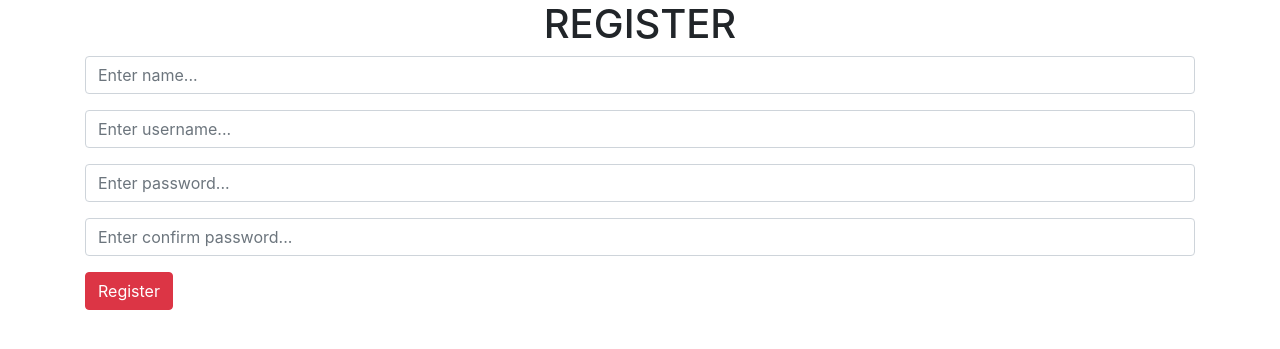
After one commit to huyenkhanh295/saleappv1, a Flask app: page /register in a window 1280 px wide. The commit adds this page. Shown: the top 349 px of the page. Run offline with Flask 2, Linux system fonts and the light colour scheme; some libraries are stand-ins or nearby versions.

Commit message:
register

```diff
--- a/app/main.py
+++ b/app/main.py
@@ -160,5 +160,22 @@ def logout():
     return redirect(url_for("index"))
 
 
+@app.route("/register", methods=["get", "post"])
+def register():
+    err_msg = ""
+    if request.method == "POST":
+        name = request.form.get("name")
+        username = request.form.get("username")
+        password = request.form.get("password")
+        confirm = request.form.get("confirm")
+
+        if password.strip() != confirm.strip():
+            err_msg = "The password does not match!"
+        else:
+            pass
+
+    return render_template("register.html", err_msg=err_msg)
+
+
 if __name__ == "__main__":
     app.run(debug=False)
--- a/app/templates/index.html
+++ b/app/templates/index.html
@@ -13,6 +13,7 @@
     <h3><a href="{{ url_for('logout') }}">Logout</a></h3>
     {% else %}
     <h3><a href="{{ url_for('login') }}">Login</a></h3>
+    <h3><a href="{{ url_for('register') }}">Register</a></h3>
     {% endif %}
     <ul>
         <li><a href="{{ url_for('products_list') }}">Tất cả</a></li>
--- /dev/null
+++ b/app/templates/register.html
@@ -0,0 +1,40 @@
+<!DOCTYPE html>
+<html lang="en">
+<head>
+    <meta charset="UTF-8">
+    <title>Title</title>
+    <link rel="stylesheet"
+          href="https://stackpath.bootstrapcdn.com/bootstrap/4.5.0/css/bootstrap.min.css" integrity="sha384-9aIt2nRpC12Uk9gS9baDl411NQApFmC26EwAOH8WgZl5MYYxFfc+NcPb1dKGj7Sk" crossorigin="anonymous">
+</head>
+<body>
+    <div class="container">
+        <h1 class="text-center">REGISTER</h1>
+        {% if err_msg %}
+        <div class="alert alert-danger">
+            {{ err_msg }}
+        </div>
+        {% endif %}
+        <form method="post">
+            <div class="form-group">
+                <input type="text" name="name" required class="form-control" placeholder="Enter name..."/>
+            </div>
+            <div class="form-group">
+                <input type="text" name="username" required class="form-control" placeholder="Enter username..."/>
+            </div>
+            <div class="form-group">
+                <input type="password" name="password" required class="form-control" placeholder="Enter password..."/>
+            </div>
+            <div class="form-group">
+                <input type="password" name="confirm" required class="form-control" placeholder="Enter confirm password..."/>
+            </div>
+<!--            <div class="form-group">-->
+<!--                <input type="file" name="avatar" class="form-control" placeholder="Enter avatar..."/>-->
+<!--            </div>-->
+            <div class="form-group">
+                <input type="submit" value="Register" class="btn btn-danger"/>
+            </div>
+        </form>
+    </div>
+
+</body>
+</html>
```
Also changed, not shown: app/dao.py (+14 -2 lines), app/templates/product-add.html (+4 -4 lines).
